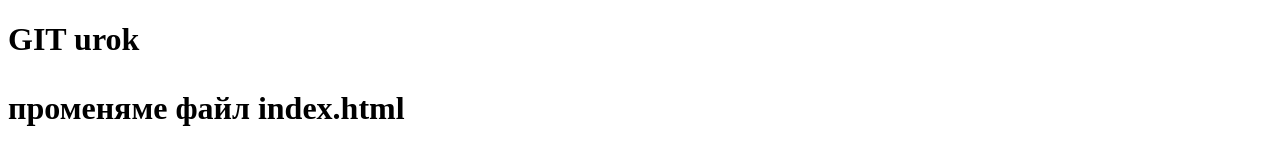
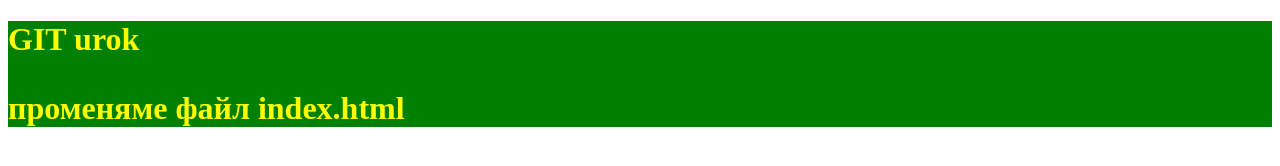
Before and after one commit to mironin/tester, a plain HTML site: page index.html in a window 1280 px wide. Drawn offline with Linux system fonts and the light colour scheme; files that its build step writes are made by us from their sources.

Commit message:
first commit

```diff
--- a/index.html
+++ b/index.html
@@ -3,6 +3,7 @@
 <head>
   <meta charset="utf-8">
   <title> My example</title>
+  <link rel="stylesheet" href="css/style.css">
 </head>
 <body>
   <div class="myBody">
--- /dev/null
+++ b/style.css
@@ -0,0 +1,6 @@
+.myBody {
+  align-items: center;
+  background-color: green;
+  size = 16 px;
+  color: yellow;
+}
```
